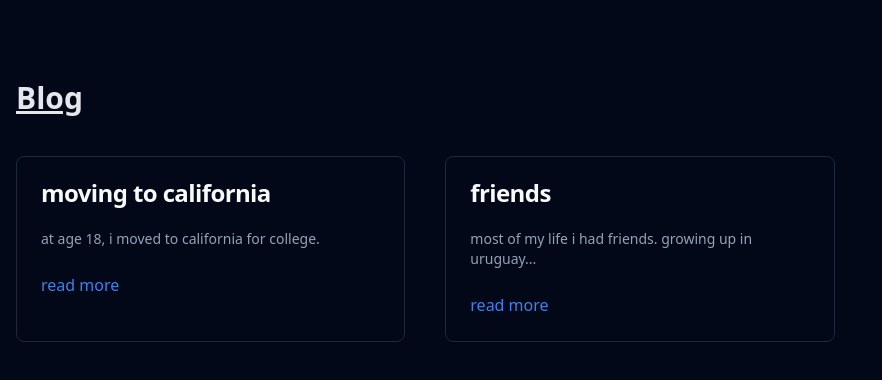
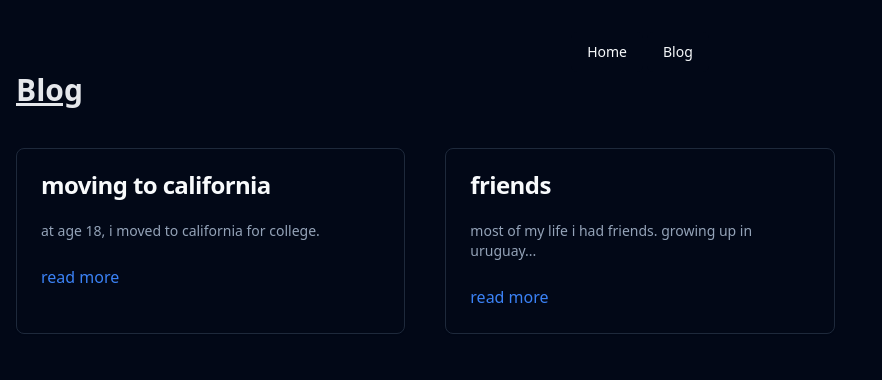
Before and after one commit to aripo99/personal-website, a Next.js app: page /blog in a window 1280 px wide. Shown: the top 380 px of the page, without its empty margins (0-882 px from the left). Built offline with nearby package versions, Linux system fonts and the light colour scheme.

Commit message:
Add top nav bar for blogs

```diff
--- a/app/blog/[id]/page.tsx
+++ b/app/blog/[id]/page.tsx
@@ -1,6 +1,7 @@
 import Markdown from 'react-markdown'
 import getBlog from "@/lib/actions/get-blog"
 import { Card, CardContent } from "@/components/ui/card"
+
 
 export default async function Blog({ params }: { params: { id: string } }) {
     const blogId = params.id
@@ -8,6 +9,7 @@ export default async function Blog({ params }: { params: { id: string } }) {
     const { markdown } = resp
 
     return (
+        <>
             <div className="container mx-auto px-4 py-8 max-w-3xl">
                 <Card>
                     <CardContent className="pt-6">
@@ -19,5 +21,6 @@ export default async function Blog({ params }: { params: { id: string } }) {
                     </CardContent>
                 </Card>
             </div>
+        </>
     )
 }
--- /dev/null
+++ b/app/blog/components/TopNavBar.tsx
@@ -0,0 +1,31 @@
+"use client";
+
+import {
+    NavigationMenu,
+    NavigationMenuItem,
+    NavigationMenuList,
+    NavigationMenuButton
+} from "@/components/ui/navigation-menu"
+
+import Link from "next/link";
+
+const TopNavBar = () => {
+    return (
+        <NavigationMenu className="md:block hidden">
+            <NavigationMenuList>
+                <NavigationMenuItem>
+                    <Link href="/">
+                        <NavigationMenuButton>Home</NavigationMenuButton>
+                    </Link>
+                </NavigationMenuItem>
+                <NavigationMenuItem>
+                    <Link href="/blog">
+                        <NavigationMenuButton>Blog</NavigationMenuButton>
+                    </Link>
+                </NavigationMenuItem>
+            </NavigationMenuList>
+        </NavigationMenu >
+    )
+}
+
+export default TopNavBar;
--- a/app/blog/layout.tsx
+++ b/app/blog/layout.tsx
@@ -1,3 +1,4 @@
+import TopNavBar from "./components/TopNavBar"
 export default function Layout({
     children,
 }: {
@@ -5,6 +6,9 @@ export default function Layout({
 }) {
     return (
         <div className="container mx-auto px-4 py-8">
+            <div className="justify-center items-center flex">
+                <TopNavBar />
+            </div>
             {children}
         </div>
     )
--- a/app/blog/page.tsx
+++ b/app/blog/page.tsx
@@ -8,9 +8,10 @@ import {
 } from "@/components/ui/card"
 import { pieces } from "@/components/Blog"
 
+
 export default function Blog() {
     return (
-        <section className="my-12" id="blog">
+        <>
             <h2 className="text-3xl font-bold mb-10 text-gray-200 underline">Blog</h2>
             <div className="grid grid-cols-1 md:grid-cols-2 lg:grid-cols-3 gap-10">
                 {
@@ -29,6 +30,6 @@ export default function Blog() {
                     ))
                 }
             </div>
-        </section>
+        </>
     )
 }
```
Lines whose indentation alone changed are shown as unchanged.
